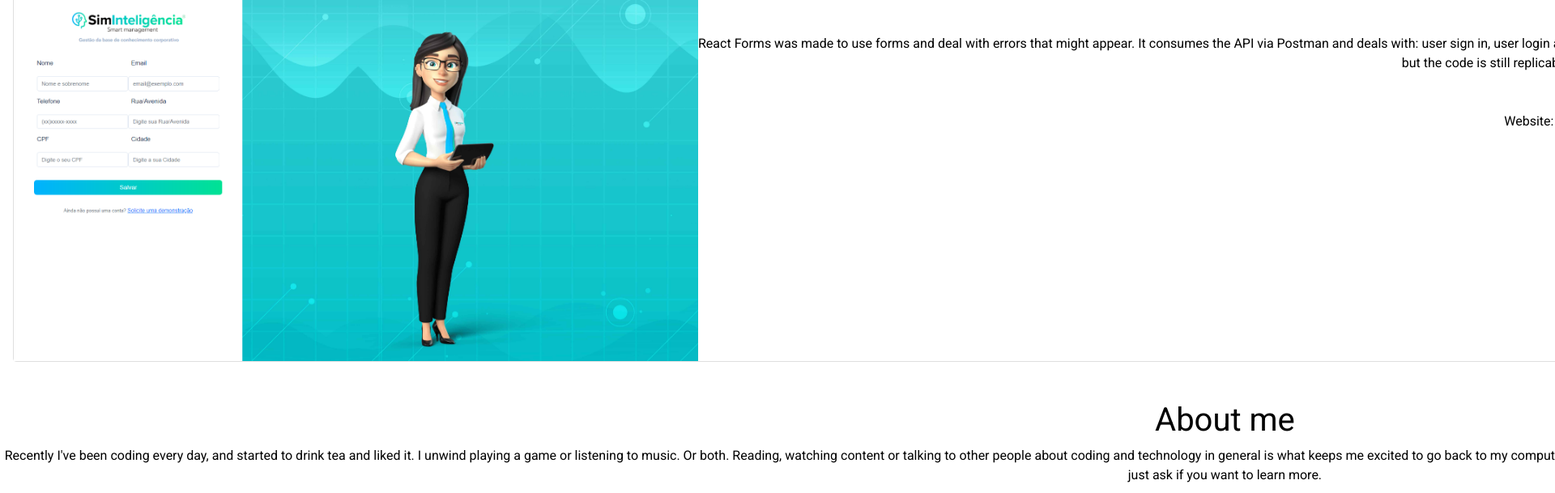
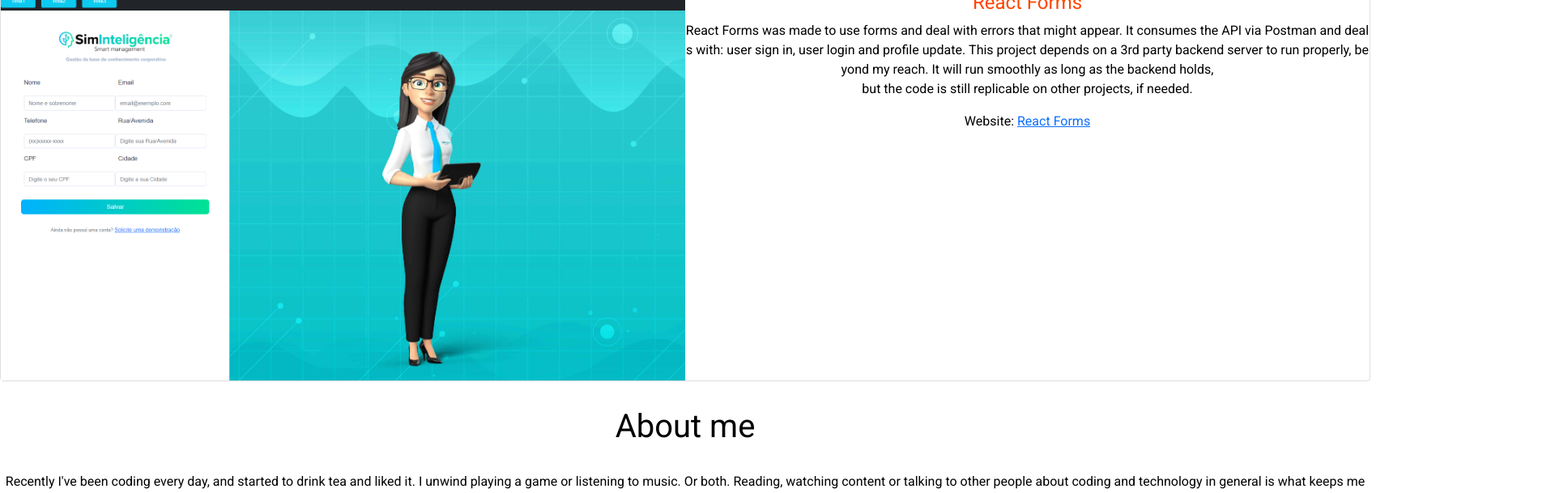
Before and after one commit to melipefelgaco/melipefelgaco, a React (Create React App) app: page / in a window 1280 px wide. Shown: the part 1660-2269 px from the top of the page at 81% size, 1920 px wide, since content can reach past the window. Built offline with nearby package versions, Linux system fonts and the light colour scheme.

Commit message:
some changes on display

```diff
--- a/src/App.css
+++ b/src/App.css
@@ -8,9 +8,9 @@ body {
   border-radius: 20%;
   margin-right: 0.5rem;
 }
-.section {
+.project-cards {
   display: flex;
-  /* width: 100%; */
+  width: 100%;
   flex-direction: column;
   padding: 1rem;
 }
@@ -22,24 +22,6 @@ body {
   margin-top: 1rem;
   margin-bottom: 1rem;
 }
-.card > * {
-  flex: 1;
-}
-.card > * > p {
-  margin-top: 3rem;
-  margin-bottom: 1rem;
-}
-.website {
-  margin-top: 5rem;
-}
-.about {
-  margin-top: 1rem;
-  margin-bottom: 1rem;
-}
-.contact {
-  margin-top: 1rem;
-  margin-bottom: 1rem;
-}
 .mr-auto :hover {
   border-top: orangered solid;
 }
@@ -47,11 +29,17 @@ h4 {
   color: orangered;
 }
 img {
-  /* width: 845px; */
-  /* height: 537px; */
   display: block;
   max-width: 845px;
   max-height: 537px;
   width: auto;
   height: auto;
 }
+.info-card {
+  display: block;
+  max-width: 845px;
+}
+h1 {
+  margin-top: 2rem;
+  margin-bottom: 2rem;
+}
--- a/src/App.js
+++ b/src/App.js
@@ -33,8 +33,7 @@ export default function App() {
       }}
     >
       <Header themeColors={themeColors} toggleTheme={toggleTheme} />
-      <h1>My projects</h1>
-      <div className="section" id="projects">
+      <div className="card-section">
         <ProjectCard />
       </div>
       <About />
--- a/src/Components/ProjectCard.js
+++ b/src/Components/ProjectCard.js
@@ -4,10 +4,11 @@ import data from "../data";
 const ProjectCard = () => {
   return (
     <div>
+      <h1>My projects</h1>
       {data.map((data) => (
         <div className="card">
           <img src={data.img} alt="" />
-          <div>
+          <div className="info-card">
             <h4>{data.title}</h4>
             <p>{data.text}</p>
             <p className="website">
```
